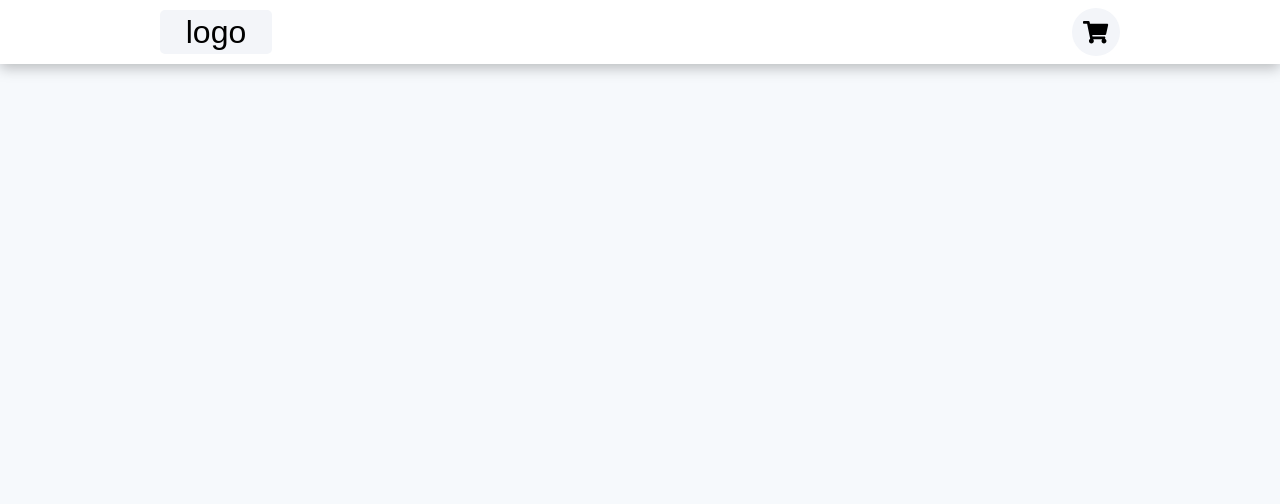
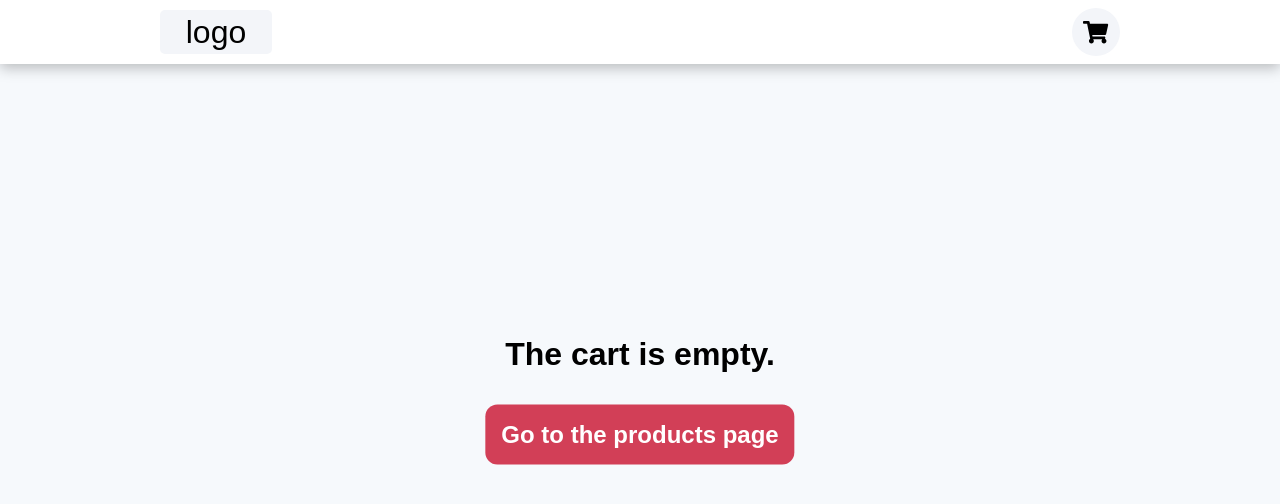
Before and after one commit to mohammad-fazeli/cart, a React (Create React App) app: page /cart in a window 1280 px wide. Shown: the top 504 px of the page. Built offline with nearby package versions, Linux system fonts and the light colour scheme.

Commit message:
update cart page

```diff
--- a/src/cart/CartContainer.js
+++ b/src/cart/CartContainer.js
@@ -4,6 +4,7 @@ import {
   fetchCartProducts,
   clearCartProducts,
 } from "../shared/redux/actions/productAction";
+import { Link } from "react-router-dom";
 import Checkout from "./components/Checkout";
 import ProductsList from "./components/ProductsList";
 import { CartContainerStyle } from "./components/styled.components";
@@ -41,7 +42,12 @@ const CartContainer = ({
           cart={cart}
         />
       ) : (
-        ""
+        <div>
+          <h1>The cart is empty.</h1>
+          <Link to="/">
+            <h2>Go to the products page</h2>
+          </Link>
+        </div>
       )}
     </CartContainerStyle>
   );
--- a/src/cart/components/styled.components.js
+++ b/src/cart/components/styled.components.js
@@ -46,6 +46,20 @@ export const CartContainerStyle = styled.div`
   grid-column-gap: 2rem;
   justify-content: center;
   align-items: flex-start;
+  div {
+    text-align: center;
+    position: absolute;
+    top: 50%;
+    left: 50%;
+    transform: translate(-50%, -50%);
+    h2 {
+      margin-top: 2rem;
+      background: #d23f57;
+      color: #fff;
+      padding: 1rem 1rem;
+      border-radius: 12px;
+    }
+  }
 `;
 
 export const FormStyle = styled.div`
```
